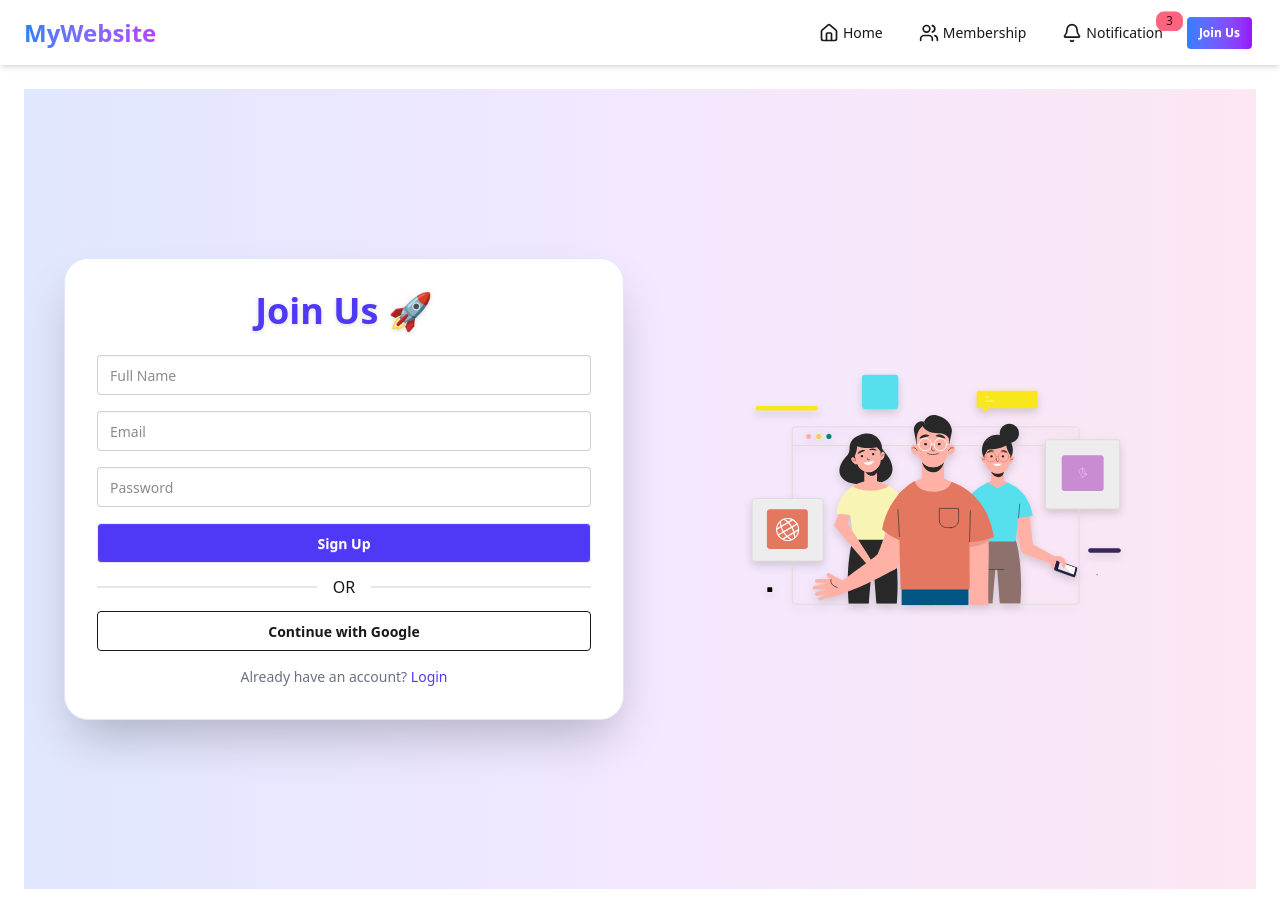
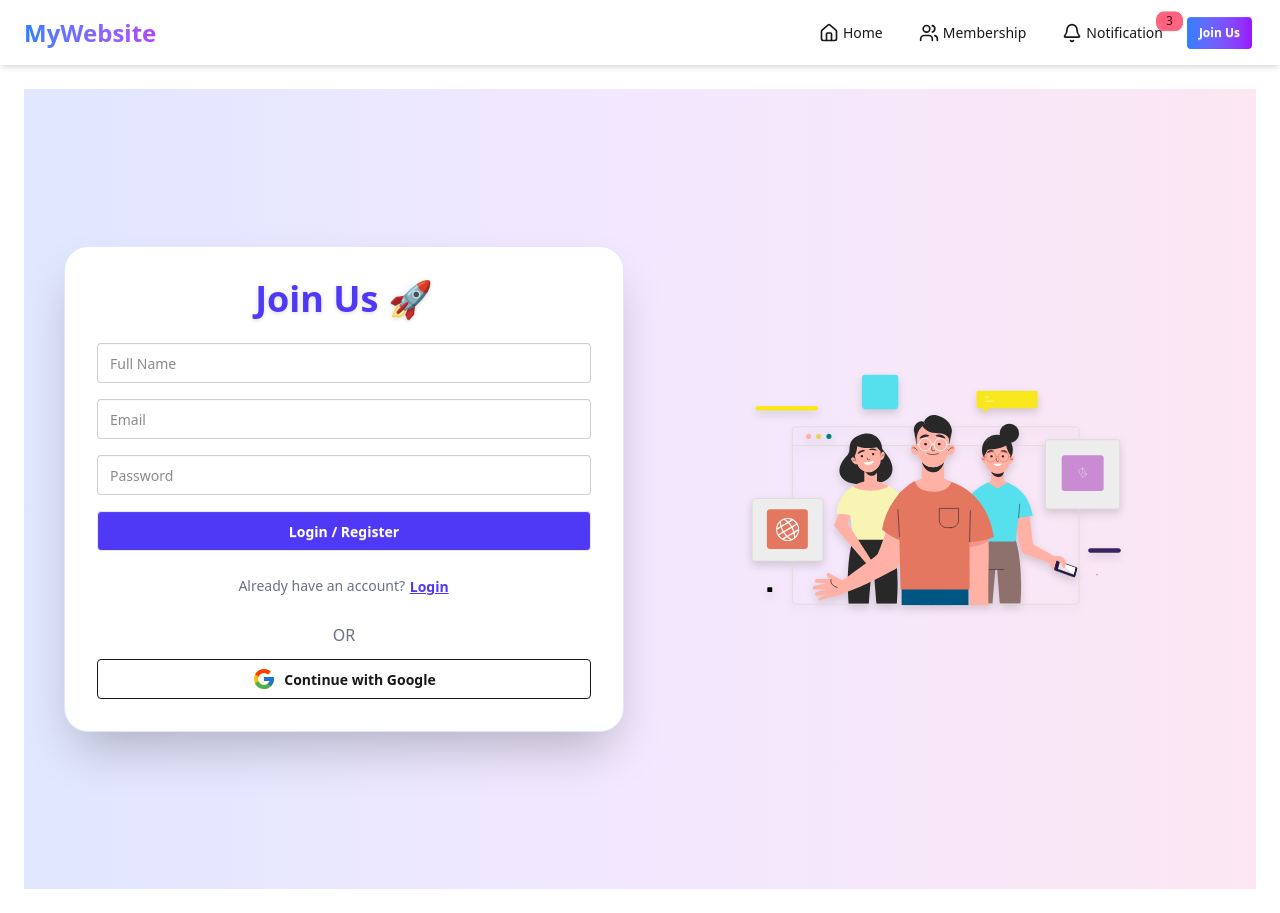
Before and after one commit to ahasanshaker/forum-client, a React (Vite) app: page /join-us in a window 1280 px wide. Built offline with nearby package versions, Linux system fonts and the light colour scheme; no server answers.

Commit message:
implement social login

```diff
--- a/package.json
+++ b/package.json
@@ -10,6 +10,7 @@
     "preview": "vite preview"
   },
   "dependencies": {
+    "@react-icons/all-files": "^4.1.0",
     "@tailwindcss/vite": "^4.1.13",
     "@tanstack/react-query": "^5.87.4",
     "axios": "^1.12.2",
@@ -20,6 +21,7 @@
     "react-awesome-button": "^7.0.5",
     "react-dom": "^19.1.1",
     "react-hook-form": "^7.62.0",
+    "react-icons": "^5.5.0",
     "react-lottie-player": "^2.1.0",
     "react-router": "^7.9.1",
     "react-select": "^5.10.2",
--- a/src/pages/JoinUs.jsx
+++ b/src/pages/JoinUs.jsx
@@ -1,34 +1,35 @@
 import React, { useState } from "react";
 import Lottie from "react-lottie-player";
 import { motion } from "framer-motion";
-import joinAnimation from "../assets/lottie/join.json";
+import joinAnimation from "../assets/lottie/join.json"; // তোমার লোটি JSON path
 import { useForm } from "react-hook-form";
-import { useAuth } from "../context/AuthContext"; // AuthContext আমাদের আগের code
-import { useNavigate } from "react-router";
+import { useAuth } from "../context/AuthContext"; // AuthContext তৈরি থাকতে হবে
+import { useNavigate, Link } from "react-router";
+import { FcGoogle } from "react-icons/fc";
 
 const JoinUs = () => {
-  const { signUp, signInWithGoogle } = useAuth();
   const { register, handleSubmit, formState: { errors } } = useForm();
+  const { signUp, signInWithGoogle } = useAuth(); // AuthContext থেকে ফাংশন
   const [error, setError] = useState("");
   const navigate = useNavigate();
 
-  // Email/Password signup
+  // Email/password login
   const onSubmit = async (data) => {
     setError("");
     try {
       await signUp(data.email, data.password, data.name);
-      navigate("/"); // Success redirect
+      navigate("/"); // login success → Home
     } catch (err) {
       setError(err.message);
     }
   };
 
   // Google login
-  const handleGoogleLogin = async () => {
+  const handleGoogle = async () => {
     setError("");
     try {
       await signInWithGoogle();
-      navigate("/"); // redirect to home
+      navigate("/"); // login success → Home
     } catch (err) {
       setError(err.message);
     }
@@ -54,64 +55,71 @@ const JoinUs = () => {
             Join Us 🚀
           </h2>
 
-          <form className="space-y-4" onSubmit={handleSubmit(onSubmit)}>
+          <form onSubmit={handleSubmit(onSubmit)} className="space-y-4">
             <input
+              {...register("name", { required: true })}
               type="text"
               placeholder="Full Name"
               className="input input-bordered w-full focus:ring-2 focus:ring-indigo-500"
-              {...register("name", { required: true })}
             />
             {errors.name && <p className="text-red-500 text-sm">Name is required</p>}
 
             <input
+              {...register("email", { required: true })}
               type="email"
               placeholder="Email"
               className="input input-bordered w-full focus:ring-2 focus:ring-indigo-500"
-              {...register("email", { required: true })}
             />
             {errors.email && <p className="text-red-500 text-sm">Email is required</p>}
 
             <input
+              {...register("password", { required: true, minLength: 6 })}
               type="password"
               placeholder="Password"
               className="input input-bordered w-full focus:ring-2 focus:ring-indigo-500"
-              {...register("password", { required: true, minLength: 6 })}
             />
-            {errors.password && <p className="text-red-500 text-sm">Password min 6 chars</p>}
+            {errors.password && <p className="text-red-500 text-sm">Password min 6 characters</p>}
 
             <button
               type="submit"
               className="btn w-full bg-indigo-600 text-white hover:bg-indigo-700 transition-all"
             >
-              Sign Up
+              Login / Register
             </button>
           </form>
 
-          {error && <p className="text-red-500 text-sm mt-3">{error}</p>}
+          {/* Already have an account - login link */}
+          <p className="text-center text-sm text-gray-500 mt-4">
+            Already have an account?{" "}
+            <Link
+              to="/login"
+              className="btn btn-link text-indigo-600 hover:underline p-0"
+            >
+              Login
+            </Link>
+          </p>
 
-          <div className="divider">OR</div>
+          {/* OR separator */}
+          <p className="text-center text-gray-500 mt-4">OR</p>
 
+          {/* Google Login */}
           <button
-            onClick={handleGoogleLogin}
-            className="btn btn-outline w-full"
+            onClick={handleGoogle}
+            className="btn btn-outline w-full mt-3 flex items-center justify-center gap-2"
           >
-            Continue with Google
+            <FcGoogle size={24} /> Continue with Google
           </button>
 
-          <p className="text-center text-sm text-gray-500 mt-4">
-            Already have an account?{" "}
-            <a href="/login" className="text-indigo-600 hover:underline">
-              Login
-            </a>
-          </p>
+          {/* Show error */}
+          {error && <p className="text-sm mt-3 text-red-500 text-center">{error}</p>}
         </motion.div>
 
         {/* Right Side - Lottie Animation */}
         <motion.div
-          initial={{ scale: 0.8, opacity: 0 }}
-          animate={{ scale: 1, opacity: 1 }}
-          transition={{ duration: 1, ease: "easeOut" }}
           className="hidden md:flex justify-center"
+          initial={{ opacity: 0, x: 50 }}
+          animate={{ opacity: 1, x: 0 }}
+          transition={{ duration: 0.7 }}
         >
           <Lottie
             loop
--- /dev/null
+++ b/src/pages/Login.jsx
@@ -0,0 +1,11 @@
+import React from 'react';
+
+const Login = () => {
+    return (
+        <div>
+            <h1>This is login</h1>
+        </div>
+    );
+};
+
+export default Login;
--- a/src/router/Routes.jsx
+++ b/src/router/Routes.jsx
@@ -5,6 +5,7 @@ import Dashboard from "../pages/Dashboard";
 import MainLayout from "../layouts/MainLayout";
 import Notification from "../pages/Notification";
 import Membership from "../pages/Membership";
+import Login from "../pages/Login";
 // import MainLayout from "../layouts/MainLayout";
 
 const router = createBrowserRouter([
@@ -32,6 +33,10 @@ const router = createBrowserRouter([
         path: "/membership",
         Component: Membership,
       },
+      {
+        path: "/login",
+        Component: Login ,
+      },
     ],
   },
 ]);
```
Also changed, not shown: 1 other file (tests, documents, lock files or other folders).
